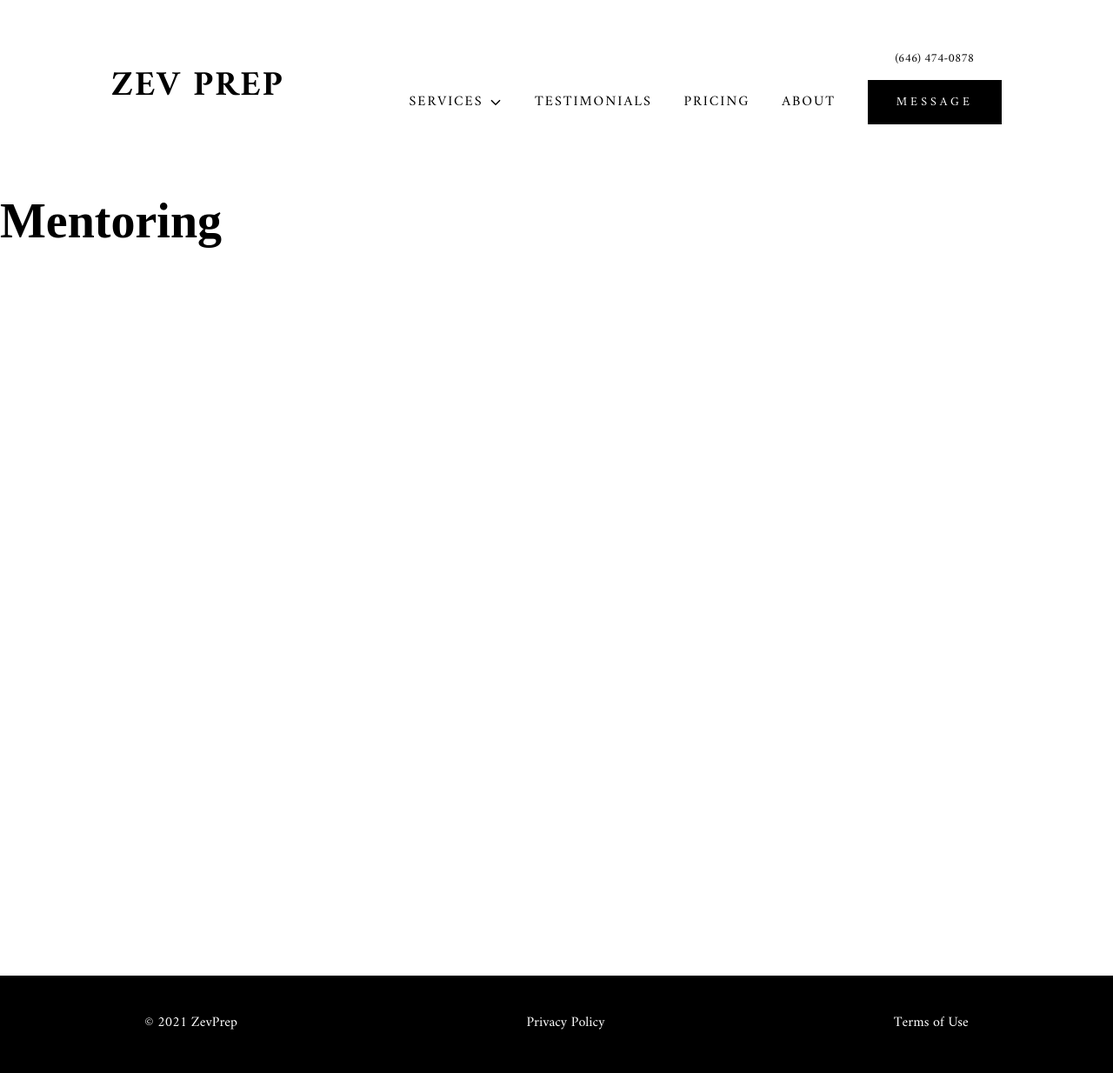
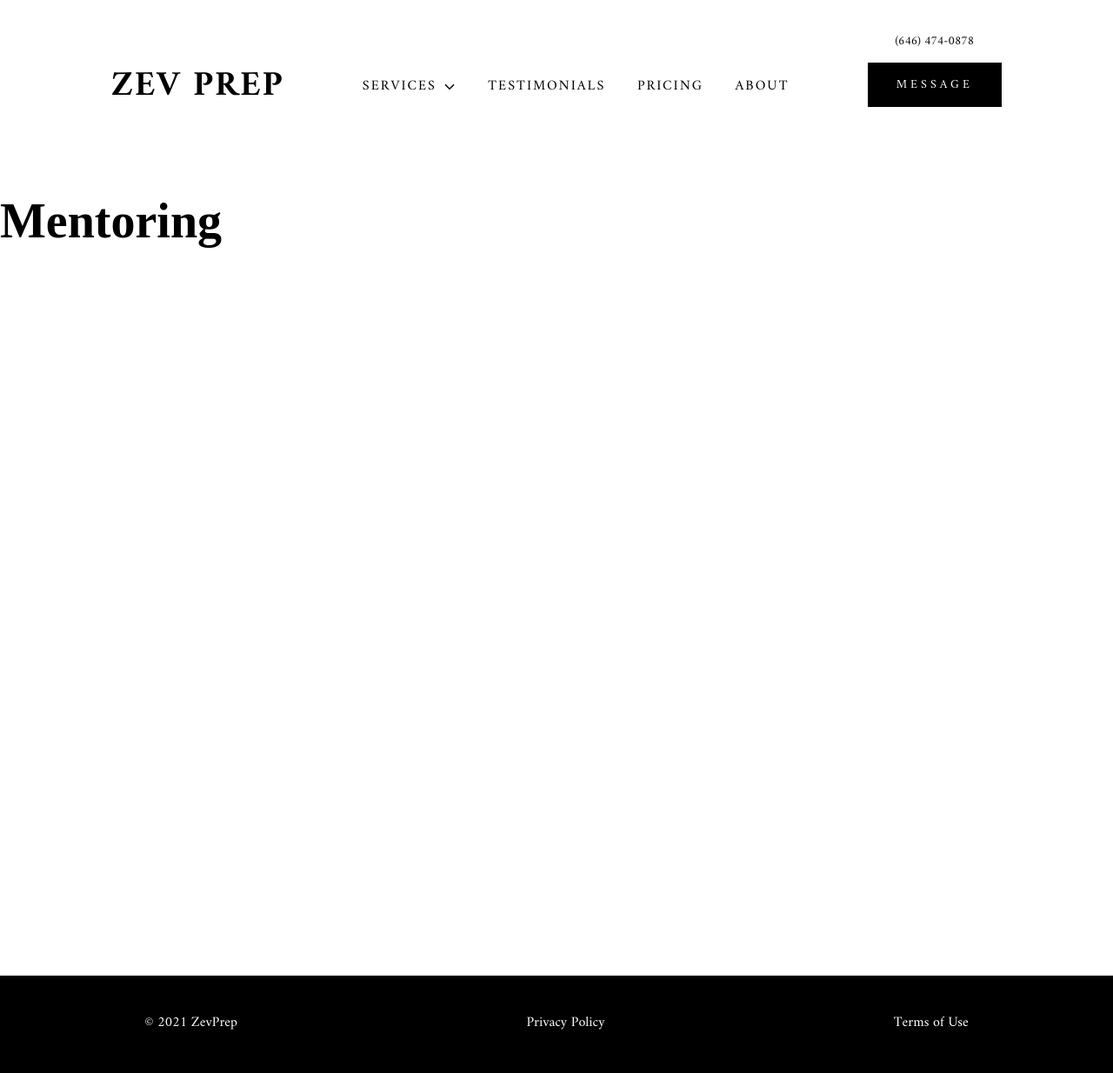
Before and after one commit to aaronzomback/zevprep, a Jekyll site: the page built from mentoring.html, in a window 1280 px wide. Shown: the whole page at 87% size. Built offline with Jekyll 4.4.1, drawn with Linux system fonts in a browser that asks for light colours; nearby versions of some CDN libraries.

Commit message:
header fixing

```diff
--- a/_includes/header.html
+++ b/_includes/header.html
@@ -15,11 +15,11 @@
          <a href="/testimonials" class="underline">Testimonials</a>
          <a href="/pricing" class="underline">Pricing</a>
          <a href="/about" class="underline">About</a>
-         <div class="inline-flex">
-           <div class="phone" style="padding-bottom: 12px; text-align: center;">(646) 474-0878</div>
-           <div class="contact-box">Message</div>
-         </div>
      </div>
+     <div class="inline-flex" style="margin-top: -40px;">
+      <div class="phone" style="padding-bottom: 12px; text-align: center;">(646) 474-0878</div>
+      <div class="contact-box">Message</div>
+    </div>
    </nav>
 
    <nav class="mobile">
--- a/_sass/_media-queries.scss
+++ b/_sass/_media-queries.scss
@@ -69,9 +69,14 @@
   nav.mobile {
     display: flex;
     justify-content: space-between;
+    flex-wrap: wrap;
     margin-top: 32px;
     margin-bottom: 32px;
     align-items: center;
+
+    .phone {
+      font-size: 12px;
+    }
   }
 
 }
```
